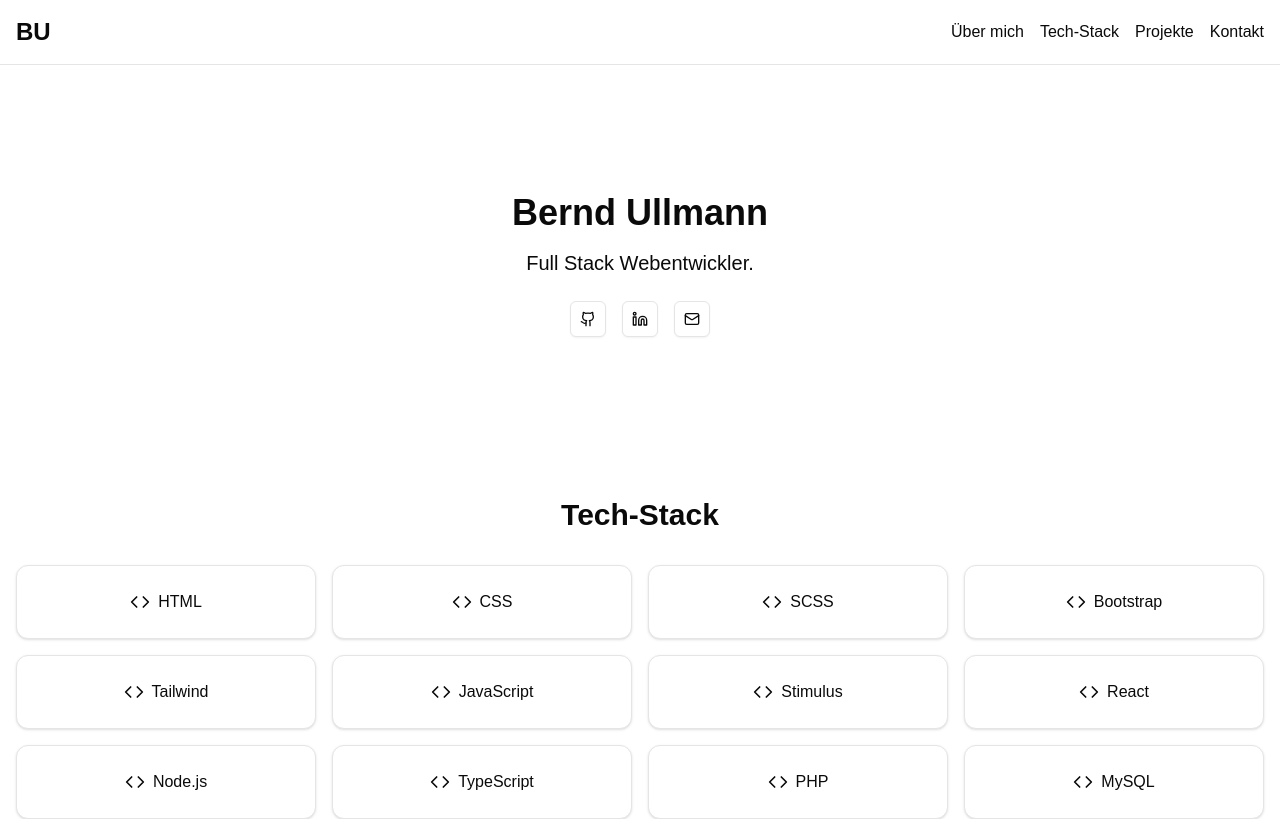
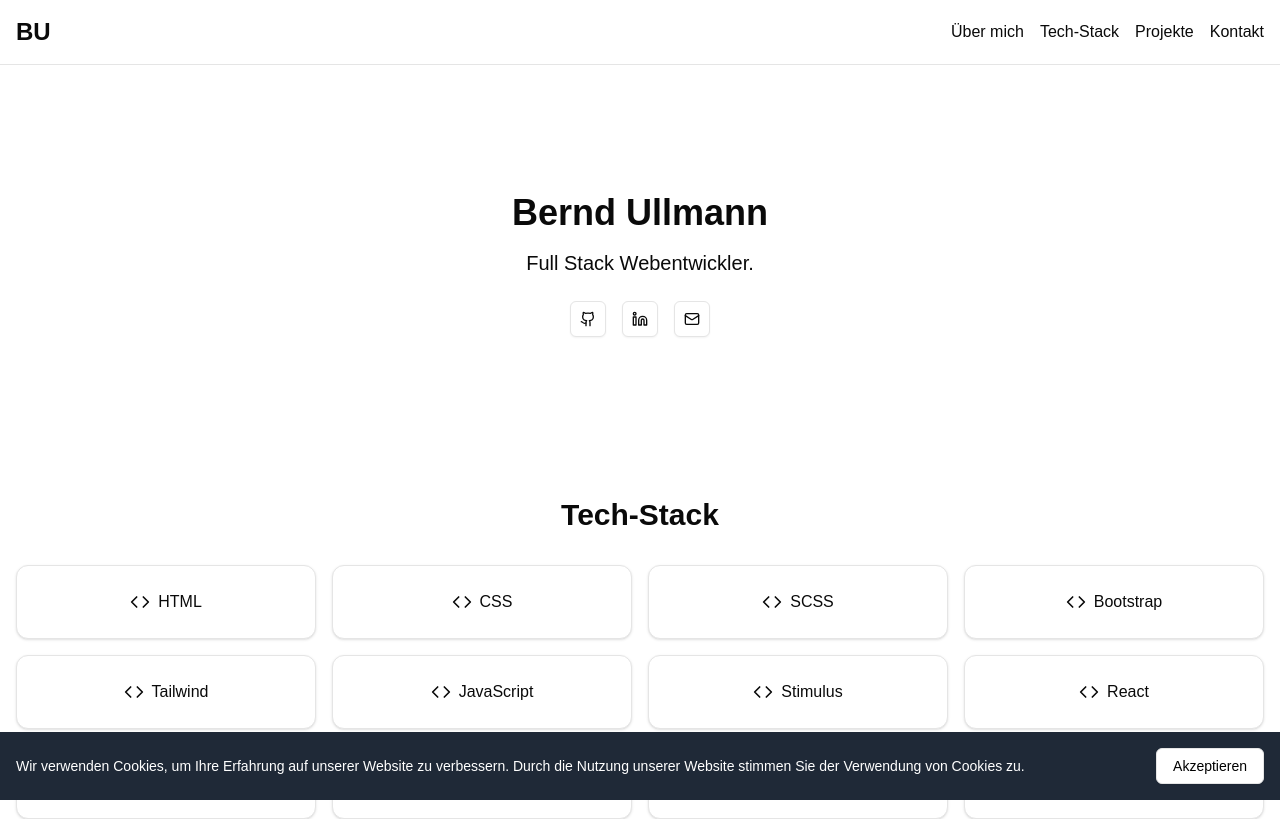
Before and after one commit to Boerndstone/portfolio-page-bernd, a Next.js app: page / in a window 1280 px wide. Shown: the top 819 px of the page. Built offline with nearby package versions, Linux system fonts and the light colour scheme; no server answers.

Commit message:
build in

```diff
--- /dev/null
+++ b/components/CookieDisclaimer.tsx
@@ -0,0 +1,39 @@
+import { useState, useEffect } from "react";
+import { Button } from "@/components/ui/button";
+
+const CookieDisclaimer = () => {
+  const [isVisible, setIsVisible] = useState(false);
+
+  useEffect(() => {
+    const cookieConsent = localStorage.getItem("cookieConsent");
+    if (!cookieConsent) {
+      setIsVisible(true);
+    }
+  }, []);
+
+  const handleAccept = () => {
+    localStorage.setItem("cookieConsent", "true");
+    setIsVisible(false);
+  };
+
+  if (!isVisible) {
+    return null;
+  }
+
+  return (
+    <div className="fixed bottom-0 left-0 right-0 bg-gray-800 text-white p-4 z-50">
+      <div className="container mx-auto flex justify-between items-center">
+        <p className="text-sm">
+          Wir verwenden Cookies, um Ihre Erfahrung auf unserer Website zu
+          verbessern. Durch die Nutzung unserer Website stimmen Sie der
+          Verwendung von Cookies zu.
+        </p>
+        <Button variant="outline" onClick={handleAccept}>
+          <span className="text-black">Akzeptieren</span>
+        </Button>
+      </div>
+    </div>
+  );
+};
+
+export default CookieDisclaimer;
--- a/components/features/contact-form.tsx
+++ b/components/features/contact-form.tsx
@@ -44,7 +44,6 @@ export function ContactForm() {
     // Do something with the form values.
     // ✅ This will be type-safe and validated.
     send(values);
-    console.log(values);
   }
 
   return (
--- a/components/portfolio.tsx
+++ b/components/portfolio.tsx
@@ -13,6 +13,7 @@ import {
 import { Code, Github, Linkedin, Mail } from "lucide-react";
 import skills from "../store/skills";
 import { ContactForm } from "./features/contact-form";
+import CookieDisclaimer from "./CookieDisclaimer";
 
 const projects = [
   {
@@ -97,10 +98,15 @@ export function PortfolioComponent() {
                   <span className="sr-only">LinkedIn</span>
                 </Button>
               </a>
-              <Button variant="outline" size="icon">
-                <Mail className="h-5 w-5" />
-                <span className="sr-only">Email</span>
-              </Button>
+              <a
+                href="#contact"
+                className="hover:text-primary transition-colors"
+              >
+                <Button variant="outline" size="icon">
+                  <Mail className="h-5 w-5" />
+                  <span className="sr-only">Email</span>
+                </Button>
+              </a>
             </div>
           </div>
         </section>
@@ -167,6 +173,7 @@ export function PortfolioComponent() {
           </p>
         </div>
       </footer>
+      <CookieDisclaimer />
     </div>
   );
 }
--- a/lib/email.ts
+++ b/lib/email.ts
@@ -3,12 +3,15 @@ import { formSchema } from './schema';
 import { Resend } from 'resend';
 import { EmailTemplate } from '@/components/ui/email-template';
 
-const resend = new Resend('re_Zpmrt87o_BLQB9FD8ca224x7nD1gUn1HV');
+console.log('RESEND_API_KEY:', process.env.RESEND_API_KEY);
+console.log('RESEND_FROM_EMAIL:', process.env.RESEND_FROM_EMAIL);
+
+const resend = new Resend(process.env.RESEND_API_KEY);
 
 export const send = async (emailFormData: z.infer<typeof formSchema>) => {
 
   const { data, error } = await resend.emails.send({
-      from: 'Acme <${process.env.RESEND_FROM_EMAIL}>',
+      from: `Acme <${process.env.RESEND_FROM_EMAIL}>`,
       to: [emailFormData.email],
       subject: 'Hello world',
       react: EmailTemplate({ firstName: emailFormData.firstname }),
--- a/next.config.mjs
+++ b/next.config.mjs
@@ -1,6 +1,5 @@
 /** @type {import('next').NextConfig} */
 const nextConfig = {
-  output: "export",
   images: {
     unoptimized: true,
   },
```
